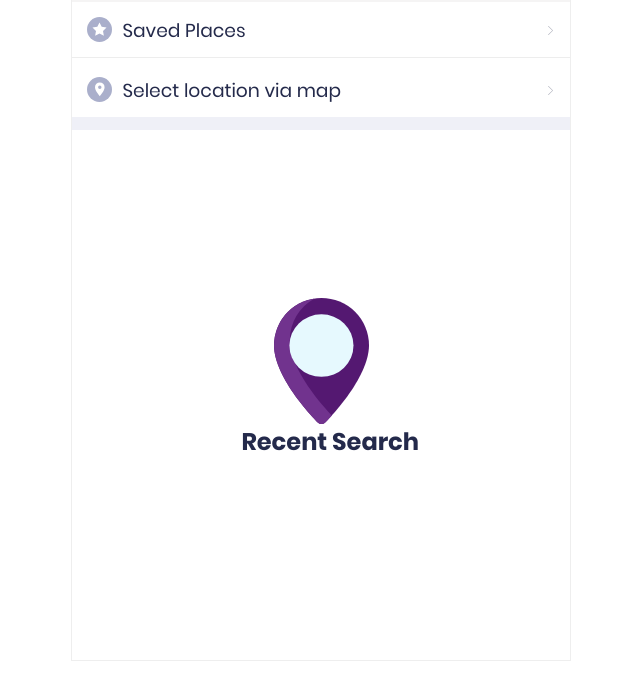
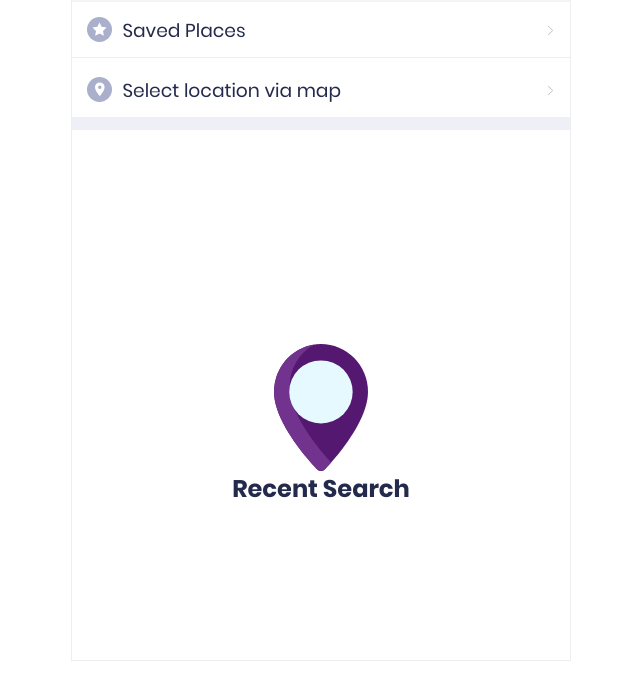
Before and after one commit to asmita1108/screen7, a plain HTML site: page index.html in a window 1280 px wide. Shown: the part 84-784 px from the top of the page, without its empty margins (319-959 px from the left). Drawn offline with nearby package versions, Linux system fonts and the light colour scheme.

Commit message:
Update index.html

```diff
--- a/index.html
+++ b/index.html
@@ -49,9 +49,9 @@
 
           <section>
             <div style="">
-                <img src="css/assets/map-pointer.svg" style="width: 71.13pt; height: 94.82pt; margin-left: 40%; margin-top: 40%" />
+                <img src="css/assets/map-pointer.svg" style="width: 71.13pt; height: 94.82pt; display: block; margin: 50% auto 0px" />
 
-                <p style="margin-left: 33%; font-family: pedija-bold; color: #242A4B; font-size: 18pt;">Recent Search</p>
+                <p style="text-align: center; font-family: pedija-bold; color: #242A4B; font-size: 18pt;">Recent Search</p>
             </div>
           </section>
 
```
